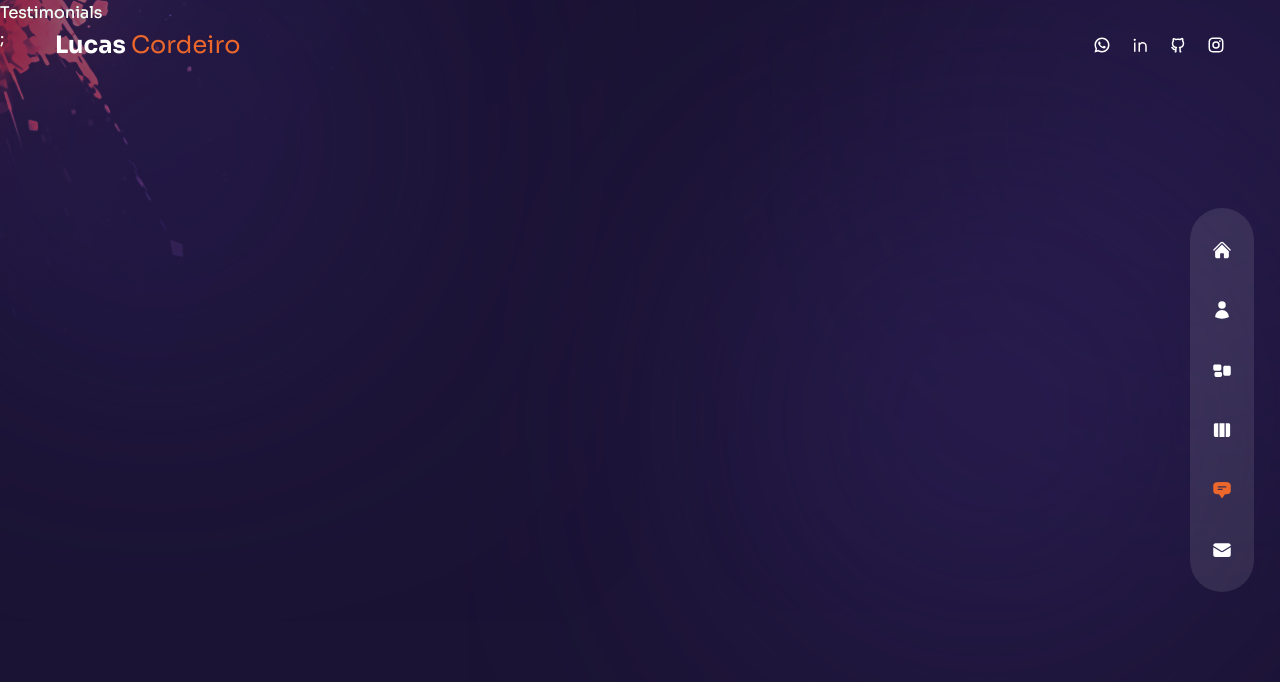
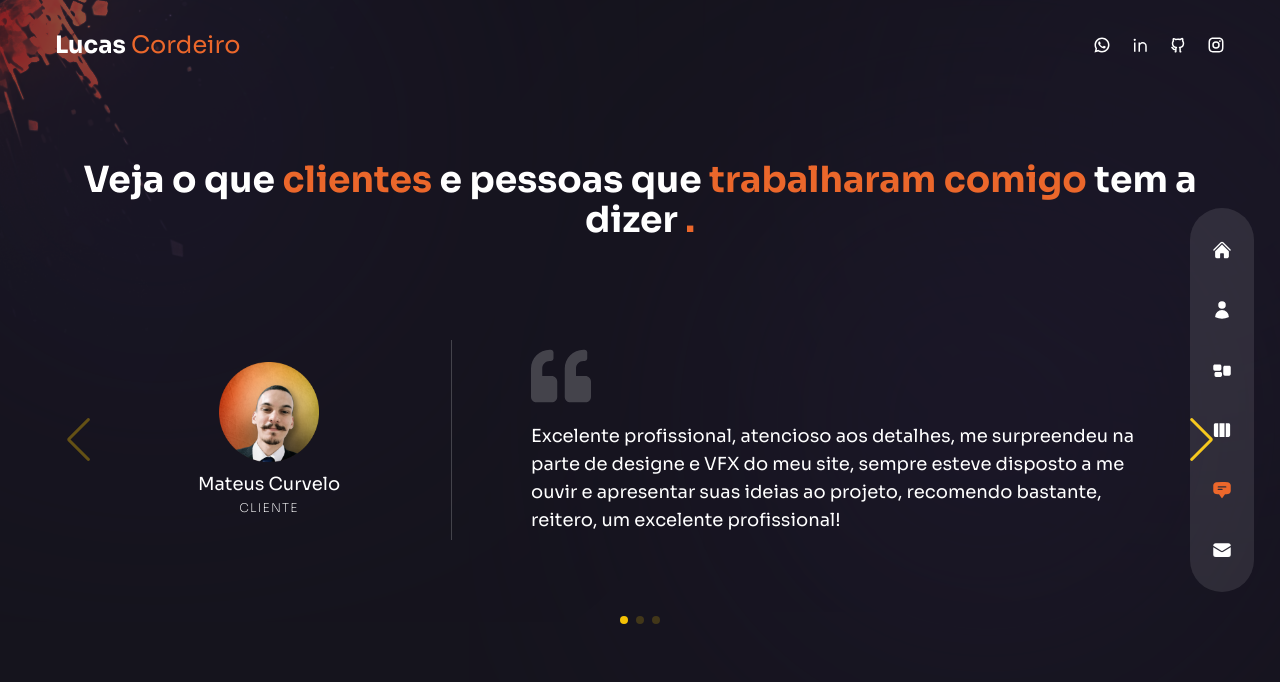
Before and after one commit to JoaoLucasCordeiro/myPortfolio, a Next.js app: page /testimonials in a window 1280 px wide. Shown: the top 682 px of the page. Built offline with nearby package versions, Linux system fonts and the light colour scheme.

Commit message:
testimonials section

```diff
--- a/components/TestimonialSlider.js
+++ b/components/TestimonialSlider.js
@@ -1,30 +1,85 @@
+import { Swiper, SwiperSlide } from "swiper/react"
+
+import 'swiper/css'
+import 'swiper/css/navigation'
+import 'swiper/css/pagination'
+
+import { Navigation, Pagination } from "swiper"
+import { FaQuoteLeft } from "react-icons/fa"
+import Image from "next/image"
+
+
 // testimonial data
 const testimonialData = [
   {
     image: '/t-avt-1.png',
-    name: 'Anne Smith',
-    position: 'Customer',
+    name: 'Mateus Curvelo',
+    position: 'Cliente',
     message:
-      'Lorem ipsum dolor sit amet consectetur adipisicing elit. Cum expedita odit beatae, cupiditate saepe quam officia aut placeat quas neque!',
+      'Excelente profissional, atencioso aos detalhes, me surpreendeu na parte de designe e VFX do meu site, sempre esteve disposto a me ouvir e apresentar suas ideias ao projeto, recomendo bastante, reitero, um excelente profissional!',
   },
   {
     image: '/t-avt-2.png',
-    name: 'Jane Doe',
-    position: 'Customer',
+    name: 'Ivaldir Junior',
+    position: 'P.O',
     message:
       'Lorem ipsum dolor sit amet consectetur adipisicing elit. Cum expedita odit beatae, cupiditate saepe quam officia aut placeat quas neque!',
   },
   {
     image: '/t-avt-3.png',
-    name: 'Jhon Doe',
-    position: 'Customer',
+    name: 'Rafael Roque',
+    position: 'Tech leader',
     message:
       'Lorem ipsum dolor sit amet consectetur adipisicing elit. Cum expedita odit beatae, cupiditate saepe quam officia aut placeat quas neque!',
   },
 ];
 
+
 const TestimonialSlider = () => {
-  return <div>Testimonial Slider</div>;
+  return (
+    <Swiper
+      navigation={true}
+      spaceBetween={10}
+      pagination={{ clickable: true }}
+      modules={[Navigation, Pagination]}
+      className="h-[400px] "
+    >
+      {testimonialData.map((person, index) => {
+        return (
+          <SwiperSlide key={index}>
+            <div className="flex flex-col items-center md:flex-row gap-x-8 h-full px-16">
+              {/* avatar, nome, posicao */}
+              <div className="w-full max-w-[300px] flex flex-col xl:justify-center items-center relative mx-auto xl:mx-0">
+                <div className="flex flex-col justify-center text-center ">
+                  {/* avatar */}
+                  <div className="mb-2 mx-auto ">
+                    <Image src={person.image} width={100} height={100} alt="" />
+                  </div>
+                  {/* nome */}
+                  <div className="text-lg">{person.name}</div>
+                  {/* position */}
+                  <div className="text-[12px] uppercase font-extralight tracking-widest">{person.position}</div>
+                </div>
+              </div>
+
+              {/* msg */}
+
+              <div className="flex-1 flex flex-col
+               justify-center before:w-[1px] xl:before:bg-white/20
+               xl:before:absolute xl:before:left-0 xl:before:h-[200px]
+               relative xl:pl-20">
+                <div className="mb-4">
+                  <FaQuoteLeft className="text-4xl xl:text-6xl text-white/20 mx-auto md:mx-0" />
+                </div>
+                <div className="xl:text-lg text-center md:text-left ">{person.message}</div>
+              </div>
+            </div>
+          </SwiperSlide>
+        )
+      })
+      }
+    </Swiper >
+  )
 };
 
 export default TestimonialSlider;
--- a/pages/testimonials/index.js
+++ b/pages/testimonials/index.js
@@ -1,5 +1,31 @@
+import TestimonialSlider from "../../components/TestimonialSlider"
+
+import { motion } from "framer-motion"
+import { fadeIn } from "../../variants"
+
 const Testimonials = () => {
-  return <div>Testimonials</div>;
+  return (
+    <div className="h-full bg-primary/60 py-32 text-center">
+      <div className="container mx-auto h-full flex flex-col justify-center">
+        {/* titulo */}
+        <motion.h2
+          variants={fadeIn('up', 0.2)}
+          initial="hidden"
+          animate="show"
+          exit="hidden"
+          className="text-4xl font-bold mb-8 xl:mb-0">Veja o que <span className="text-accent">clientes</span> e pessoas que <span className="text-accent">trabalharam comigo</span> tem a dizer <span className="text-accent">.</span></motion.h2>
+        {/* slider */}
+        <motion.div
+          variants={fadeIn('up', 0.4)}
+          initial="hidden"
+          animate="show"
+          exit="hidden"
+        >
+          <TestimonialSlider />
+        </motion.div>
+      </div>
+    </div>
+  )
 };
 
 export default Testimonials;
```
Also changed, not shown: public/t-avt-1.png, public/t-avt-2.png.
